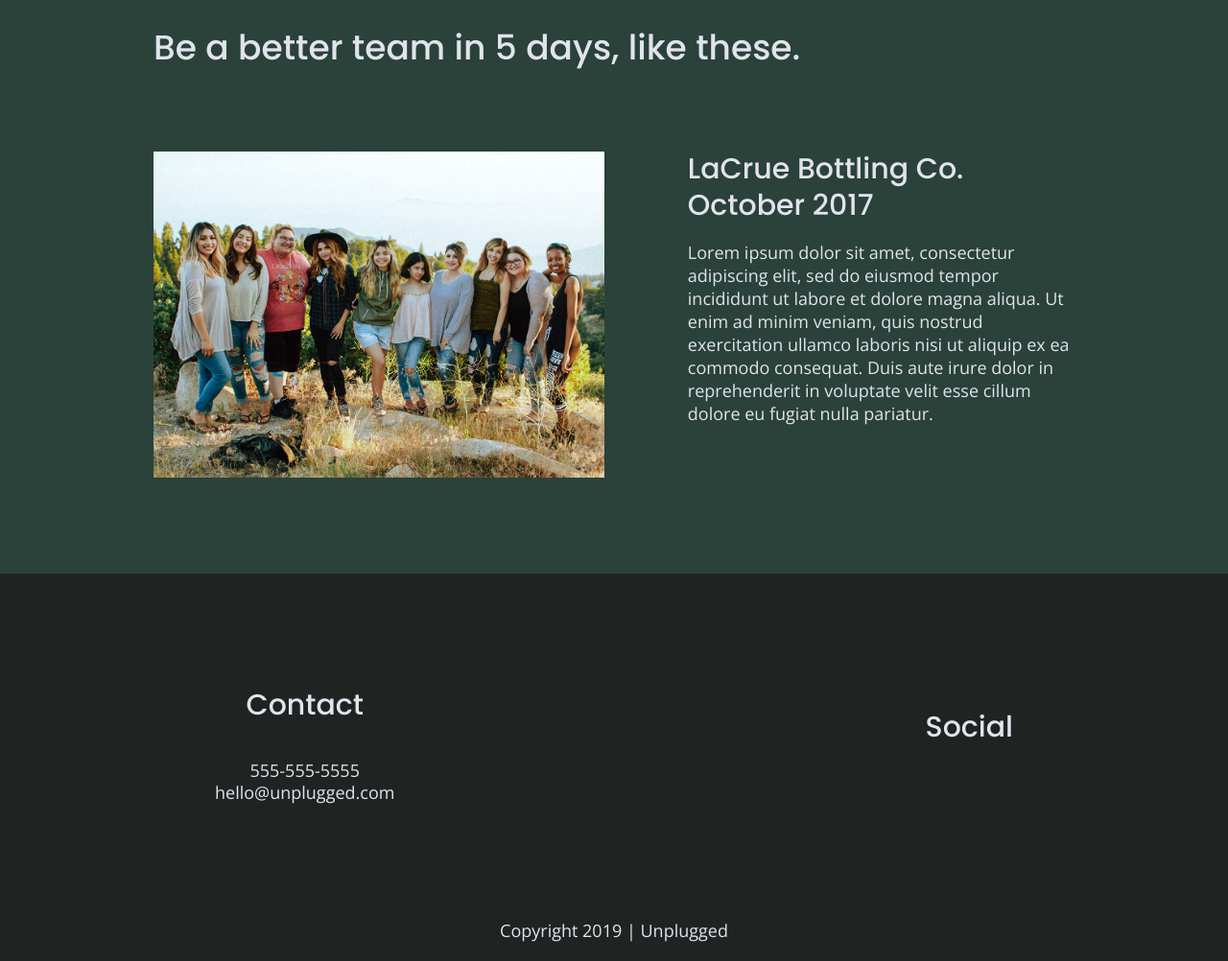
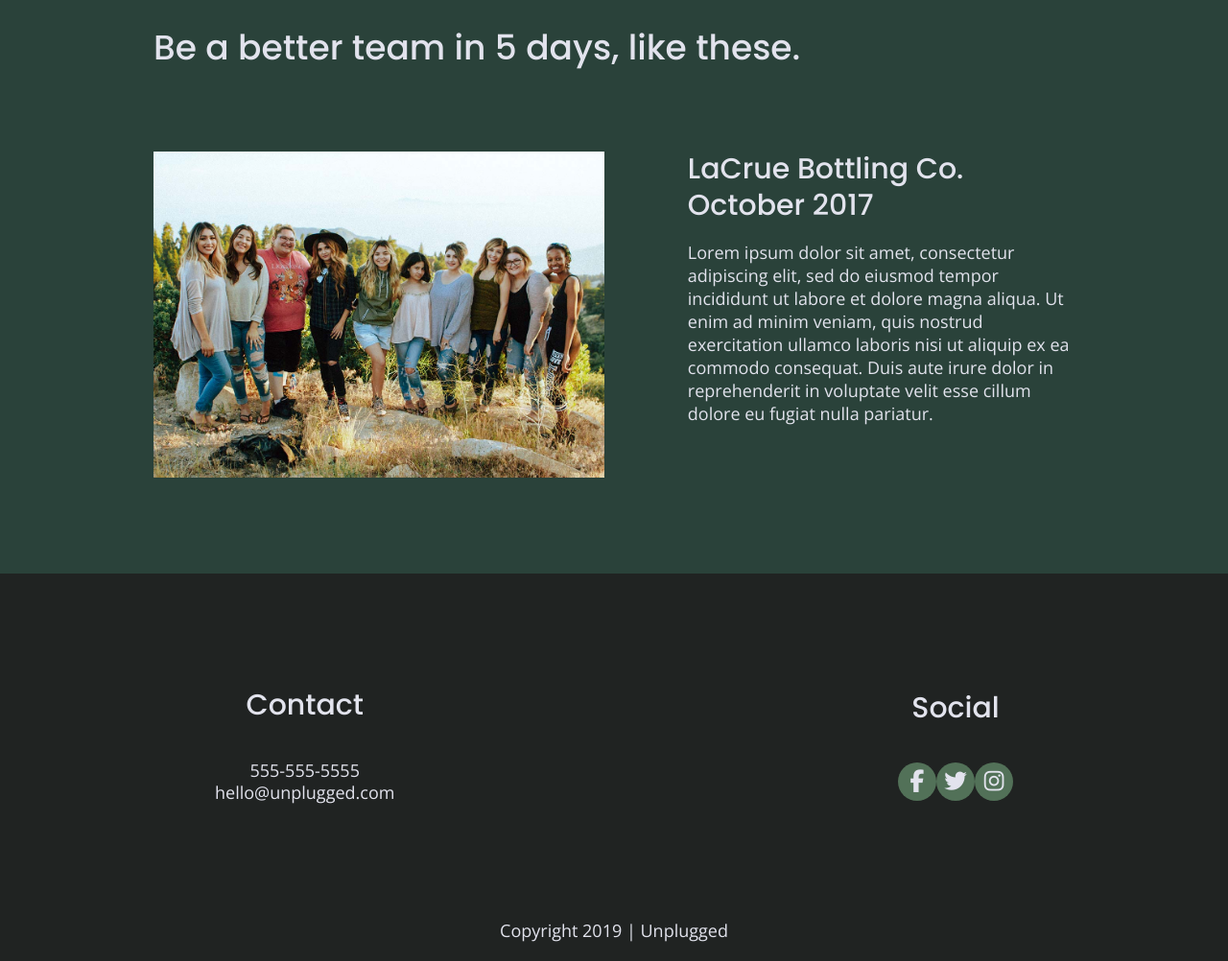
Before and after one commit to cjstrattonbuys/unplugged-retreat, a website built with Parcel: page index.html in a window 1280 px wide. Shown: the part 1972-2974 px from the top of the page at 96% size. Built offline with nearby package versions, Linux system fonts and the light colour scheme.

Commit message:
Added social media icons

```diff
--- a/css/main.css
+++ b/css/main.css
@@ -230,10 +230,18 @@ textarea {
    }
 
    footer .social-icons p {
+     background-color: #527158;
+     border-radius: 50%;
+     width: 40px;
+     height: 40px;
      display: flex;
      justify-content: center;
      align-items: center;
    }
+
+   footer .social-icons p i {
+     font-size: 1.3125em;
+  }
 
    footer .copyright {
      margin: 20px 0;
--- a/index.html
+++ b/index.html
@@ -147,9 +147,9 @@
           <div class="social">
             <h4>Social</h4>
             <div class="social-icons">
-              <p><a href="https://www.facebook.com/cjstrattonbuys" target="_blank"></a></p>
-              <p><a href="https://twitter.com/windupchickadee" target="_blank"></a></p>
-              <p><a href="https://www.instagram.com/windupchickadee" target="_blank"></a></p>
+              <p><a href="https://www.facebook.com/cjstrattonbuys" target="_blank"><i class="fab fa-facebook-f"></i></a></p>
+              <p><a href="https://twitter.com/windupchickadee" target="_blank"><i class="fab fa-twitter"></i></a></p>
+              <p><a href="https://www.instagram.com/windupchickadee" target="_blank"><i class="fab fa-instagram"></i></a></p>
             </div>
           </div>
       </div> <!-- footer content ends -->
```
Also changed, not shown: about/index.html (+3 -3 lines), faq/index.html (+3 -3 lines).
